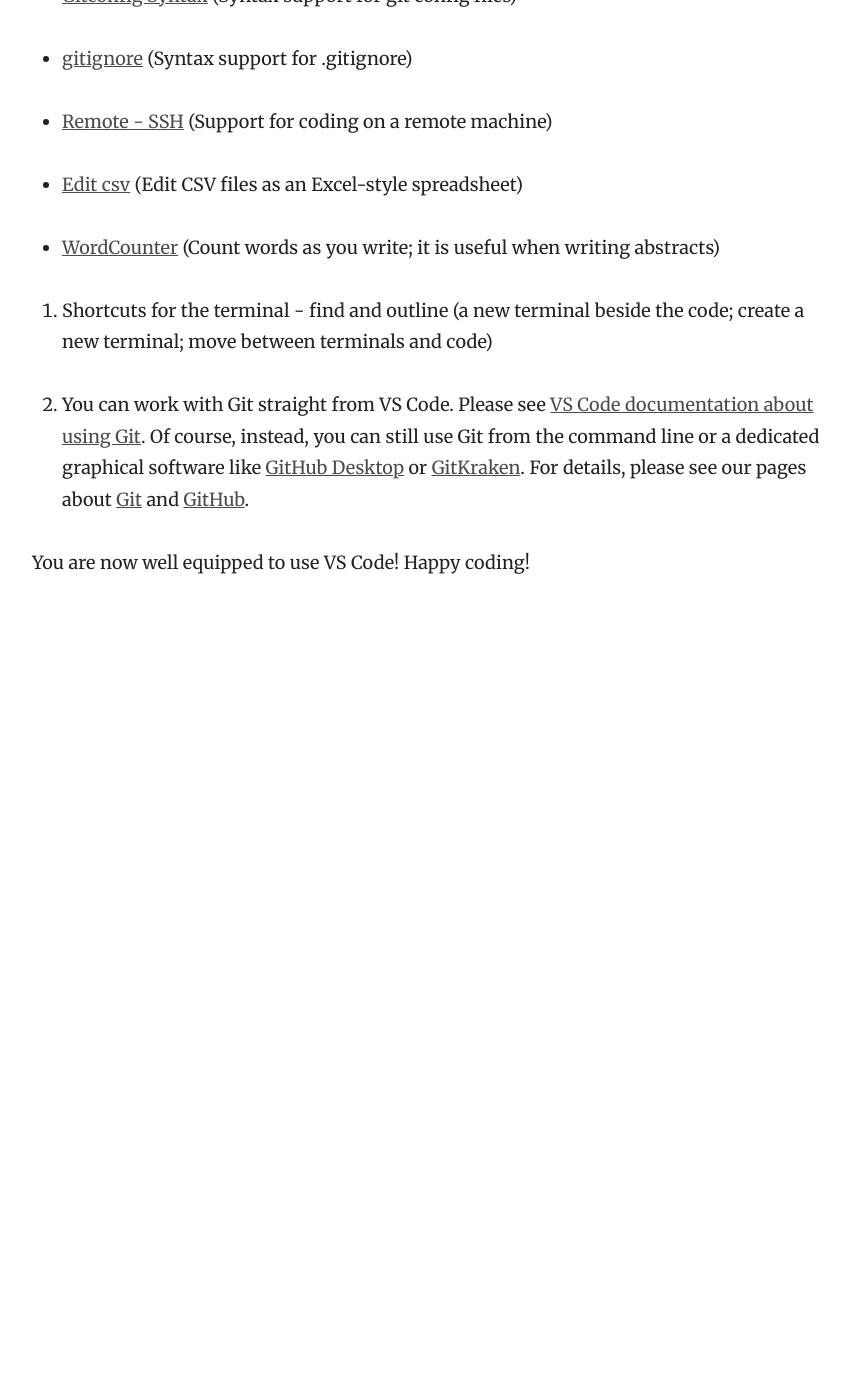
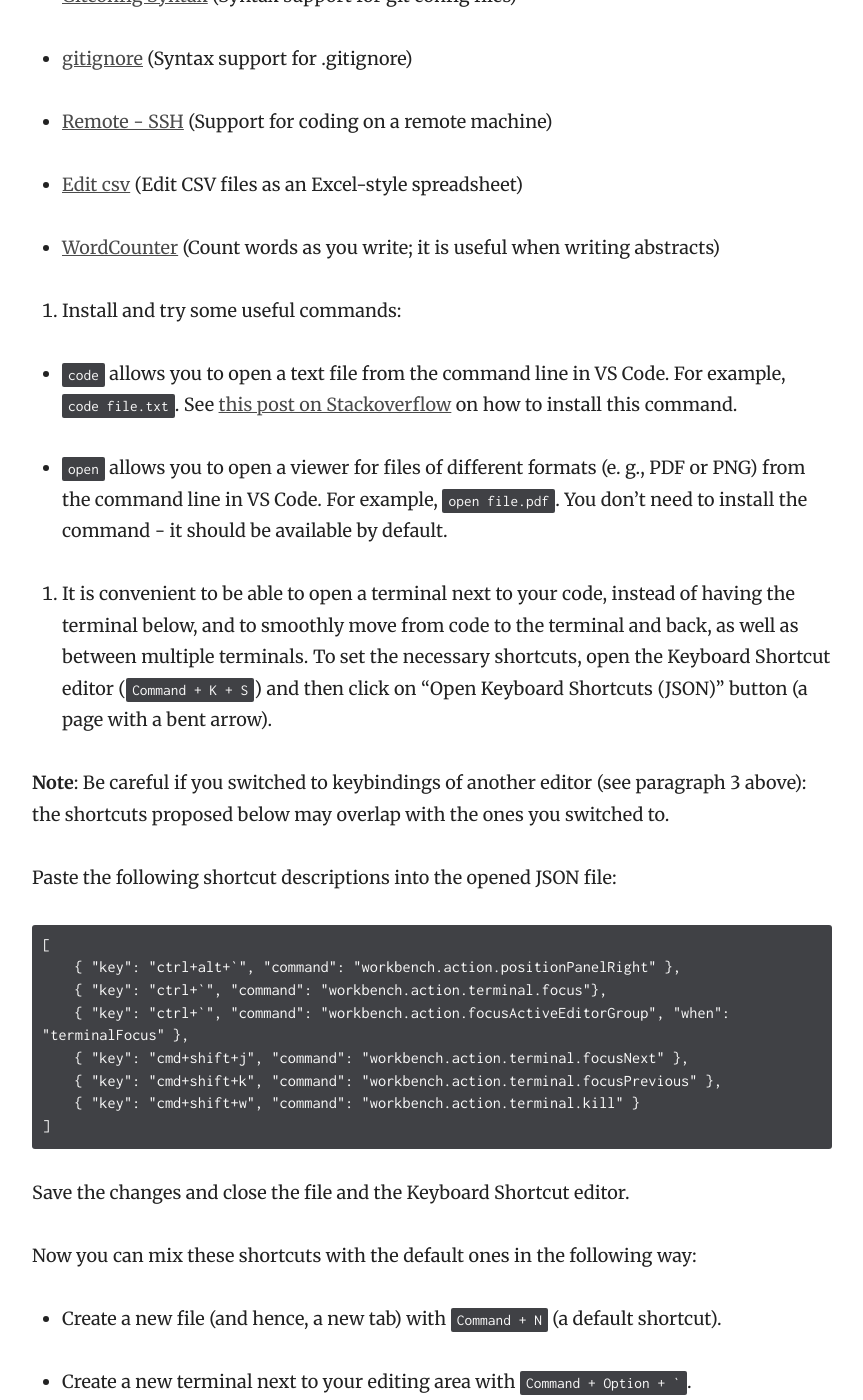
Before and after one commit to luslab/luslab.github.io, a Jekyll site: the page built from _docs/Coding/VS_Code.md, in a window 1280 px wide and 1400 px high, scrolled down 1409 px. Shown: the whole window, without its empty margins (358-1221 px from the left). Built offline with Jekyll 4.4.1, drawn with Linux system fonts in a browser that asks for light colours; before the commit the page ends 2039 px from its top, so only the background shows below that; some of the changed text lies outside the part shown.

Commit message:
Added info about useful custom VS Code keybindings

````diff
--- a/_docs/Coding/VS_Code.md
+++ b/_docs/Coding/VS_Code.md
@@ -17,13 +17,13 @@ To begin to use VS Code:
 
 1. Install VS Code from [its official website](https://code.visualstudio.com/).
 
-2. Checkout the Interactive Playground from the Welcome page to learn some useful ways of efficient code editing in VS Code.
+2. Choose a color theme you like using the Color theme section of the Welcome page.
 
-3. Choose a color theme you like using the Color theme section of the Welcome page.
+3. If you are moving to VS Code from another text editor, you may want to use familiar keybindings. If so, check out the Settings and keybindings section of the Welcome page. If you want to use native VS Code keybindings, please check out its cheatsheet, available from the Welcome page as a PDF (see Help, Printable keyboard cheatsheet). You can also easily add your own keybindings (see below).
 
-4. If you are moving to VS Code from another text editor, you may want to use familiar keybindings. If so, check out the Settings and keybindings section of the Welcome page. If you want to use native VS Code keybindings, please check out its cheatsheet, available from the Welcome page as a PDF (see Help, Printable keyboard cheatsheet). You can also easily add your own keybindings (see below).
+4. Checkout the Interactive Playground from the Welcome page to learn some useful ways of efficient code editing in VS Code.
 
-5. You may want to install the following useful extensions to benefit from the start:
+5. Install the following useful extensions to benefit from the start:
 
 - [Nextflow](https://marketplace.visualstudio.com/items?itemName=nextflow.nextflow) (Nextflow syntax support)
 
@@ -45,8 +45,53 @@ To begin to use VS Code:
 
 - [WordCounter](https://marketplace.visualstudio.com/items?itemName=kirozen.wordcounter) (Count words as you write; it is useful when writing abstracts)
 
-6. Shortcuts for the terminal - find and outline (a new terminal beside the code; create a new terminal; move between terminals and code)
+6. Install and try some useful commands:
 
-7. You can work with Git straight from VS Code. Please see [VS Code documentation about using Git](https://code.visualstudio.com/docs/editor/versioncontrol). Of course, instead, you can still use Git from the command line or a dedicated graphical software like [GitHub Desktop](https://desktop.github.com/) or [GitKraken](https://www.gitkraken.com/). For details, please see our pages about [Git](../../reproducibility/git) and [GitHub](../../reproducibility/luslab-github).
+- `code` allows you to open a text file from the command line in VS Code. For example, `code file.txt`. See [this post on Stackoverflow](https://stackoverflow.com/questions/29955500/code-not-working-in-command-line-for-visual-studio-code-on-osx-mac) on how to install this command.
+
+- `open` allows you to open a viewer for files of different formats (e. g., PDF or PNG) from the command line in VS Code. For example, `open file.pdf`. You don't need to install the command - it should be available by default.
+
+7. It is convenient to be able to open a terminal next to your code, instead of having the terminal below, and to smoothly move from code to the terminal and back, as well as between multiple terminals. To set the necessary shortcuts, open the Keyboard Shortcut editor (`Command + K + S`) and then click on "Open Keyboard Shortcuts (JSON)" button (a page with a bent arrow).
+
+**Note**: Be careful if you switched to keybindings of another editor (see paragraph 3 above): the shortcuts proposed below may overlap with the ones you switched to.
+
+Paste the following shortcut descriptions into the opened JSON file:
+
+```
+[
+    { "key": "ctrl+alt+`", "command": "workbench.action.positionPanelRight" },
+    { "key": "ctrl+`", "command": "workbench.action.terminal.focus"},
+    { "key": "ctrl+`", "command": "workbench.action.focusActiveEditorGroup", "when": "terminalFocus" },
+    { "key": "cmd+shift+j", "command": "workbench.action.terminal.focusNext" },
+    { "key": "cmd+shift+k", "command": "workbench.action.terminal.focusPrevious" },
+    { "key": "cmd+shift+w", "command": "workbench.action.terminal.kill" }
+]
+```
+
+Save the changes and close the file and the Keyboard Shortcut editor.
+
+Now you can mix these shortcuts with the default ones in the following way:
+
+- Create a new file (and hence, a new tab) with `Command + N` (a default shortcut).
+
+- Create a new terminal next to your editing area with `` Command + Option + ` ``.
+
+- Create more terminals with `` Shift + Ctrl + ` `` (a default shortcut).
+
+- Move to the next terminal with `Command + Shift + J` (when you reach the last terminal, you jump to the first one).
+
+- Move to the previous terminal with `Command + Shift + K` (when you reach the first terminal, you jump to the last one).
+
+- Remove the current terminal with `Command + Shift + W`.
+
+- Move back and forth between the current tab and the current terminal with `` Ctrl + ` ``.
+
+- Cycle through the editor tabs with `Command + Option + RightArrow` (a default shortcut).
+
+- Close the current tab with `Command + W` (a default shortcut).
+
+You can learn more about VS Code shortcuts from [the VS Code documentation](https://code.visualstudio.com/docs/getstarted/keybindings).
+
+8. You can work with Git straight from VS Code. Please see [VS Code documentation about using Git](https://code.visualstudio.com/docs/editor/versioncontrol). Of course, instead, you can still use Git from the command line or a dedicated graphical software like [GitHub Desktop](https://desktop.github.com/) or [GitKraken](https://www.gitkraken.com/). For details, please see our pages about [Git](../../reproducibility/git) and [GitHub](../../reproducibility/luslab-github).
 
 You are now well equipped to use VS Code! Happy coding!
````
